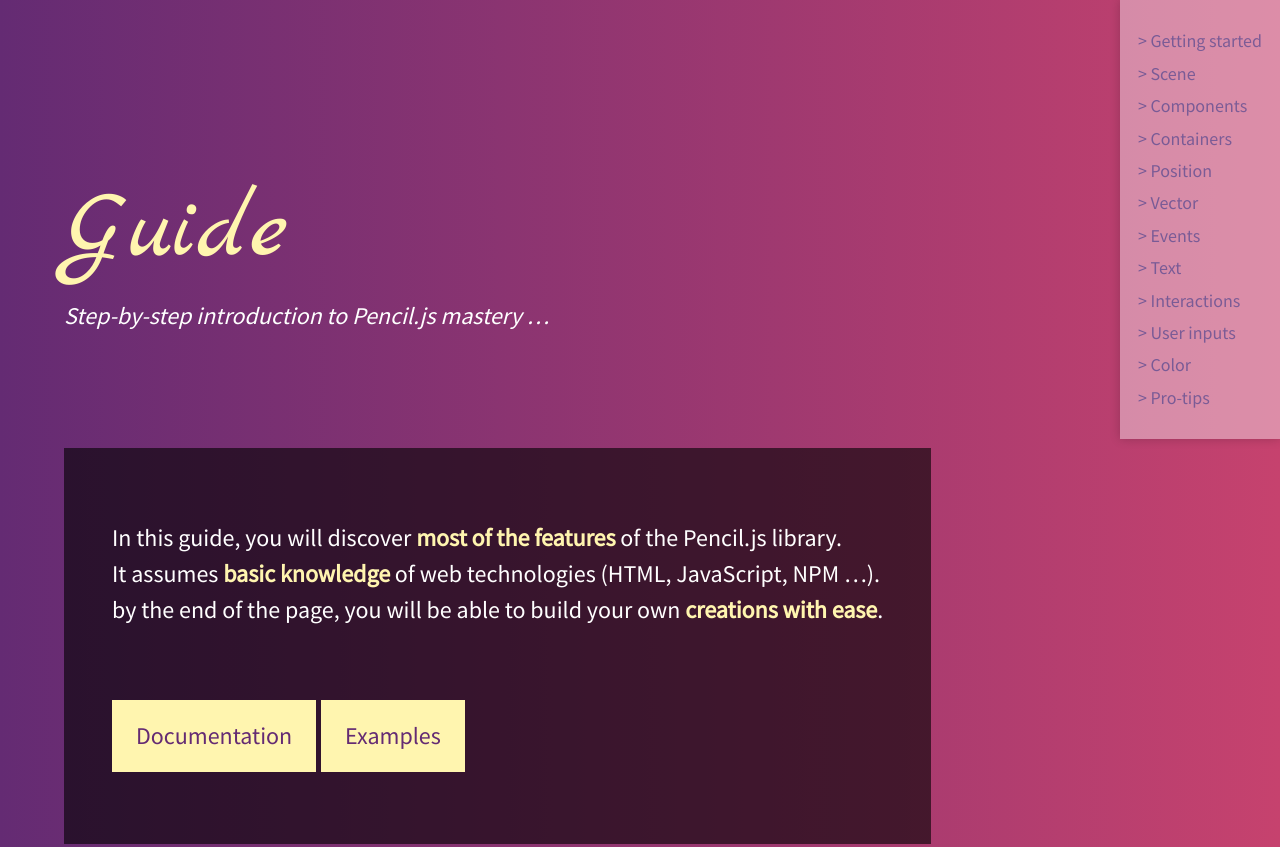
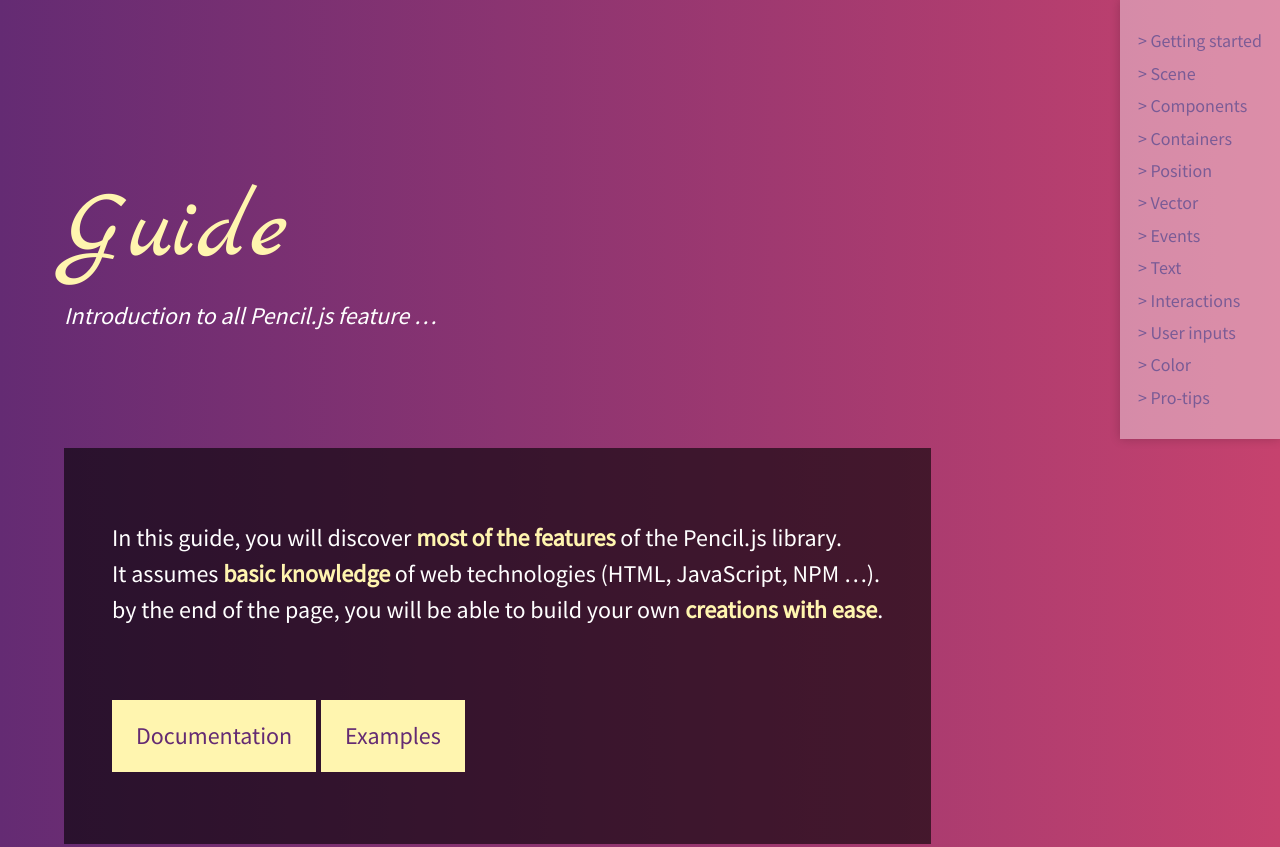
Before and after one commit to pencil-js/website, a plain HTML site: page guide/index.html in a window 1280 px wide. Shown: the top 847 px of the page. Drawn offline with Linux system fonts and the light colour scheme.

Commit message:
:bug: Fixing a bug. Reword subtitle

```diff
--- a/guide/index.html
+++ b/guide/index.html
@@ -14,7 +14,7 @@
             Guide
         </h1>
         <small>
-            Step-by-step introduction to Pencil.js mastery&nbsp;&hellip;
+            Introduction to all Pencil.js feature&nbsp;&hellip;
         </small>
     </div>
     <div class="element description">
```
